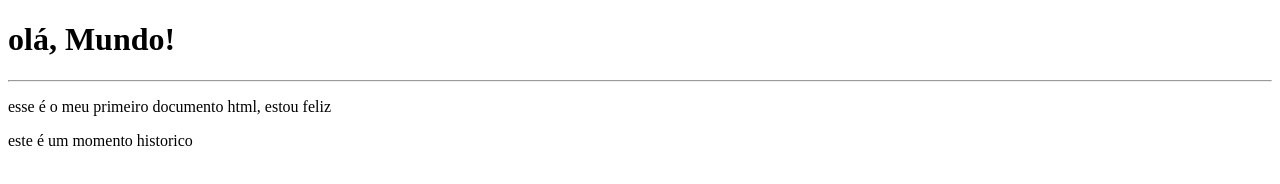
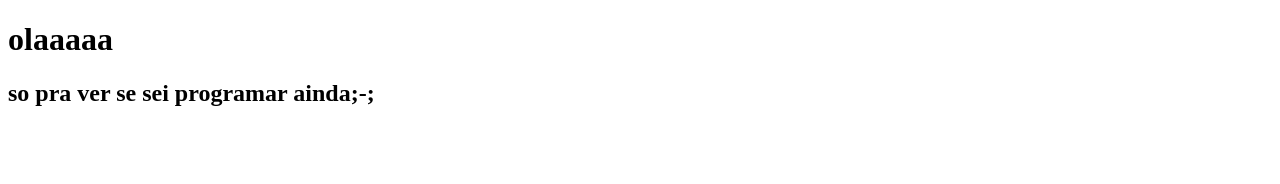
Before and after one commit to stevanraiff/study, a plain HTML site: page index.html in a window 1280 px wide. Drawn offline with Linux system fonts and the light colour scheme.

Commit message:
Add files via upload

```diff
--- a/index.html
+++ b/index.html
@@ -3,12 +3,10 @@
 <head>
     <meta charset="UTF-8">
     <meta name="viewport" content="width=device-width, initial-scale=1.0">
-    <title>meu primeiro exercicio</title>
+    <title>Document</title>
 </head>
 <body>
-    <h1>olá, Mundo!</h1>
-    <hr>
-    <p>esse é o meu primeiro documento html, estou feliz</p>
-    <p>este é um momento historico</p>
+    <h1>olaaaaa</h1>
+    <h2>so pra ver se sei programar ainda<background color>;-;</mark></h2>
 </body>
 </html>
```
